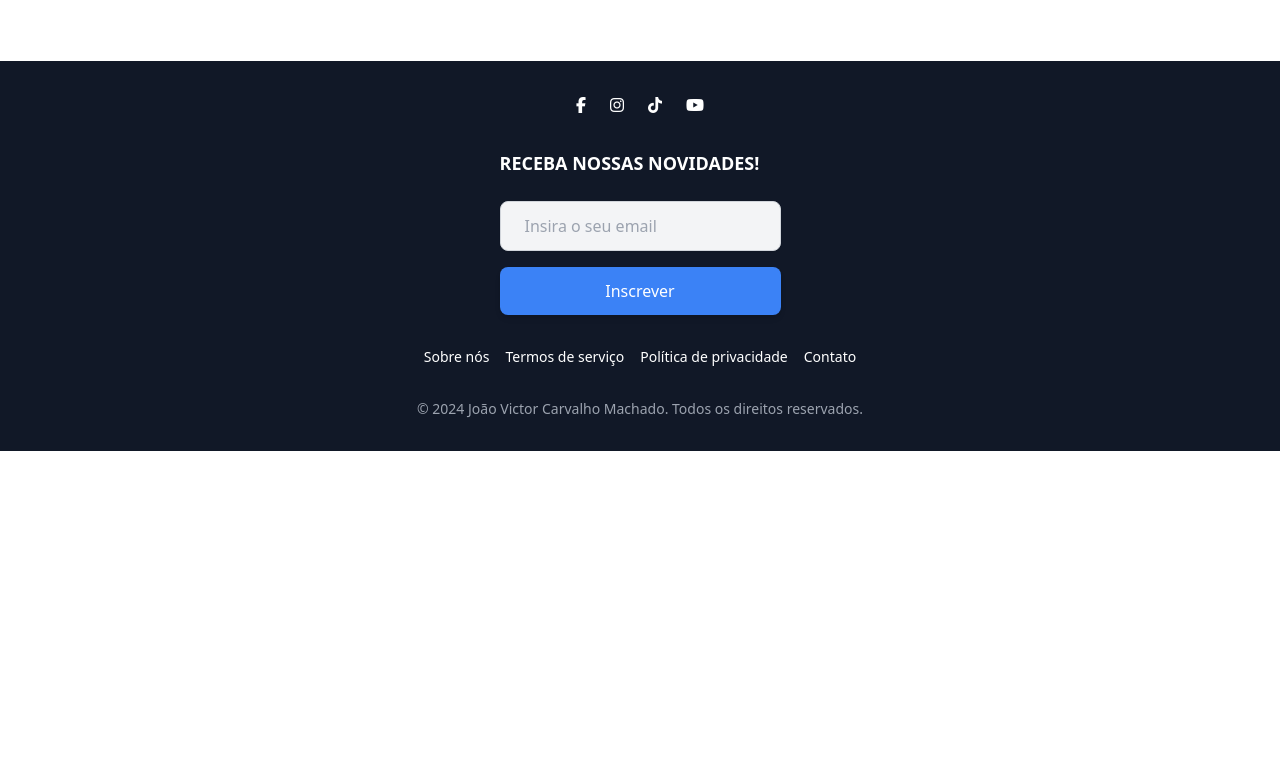
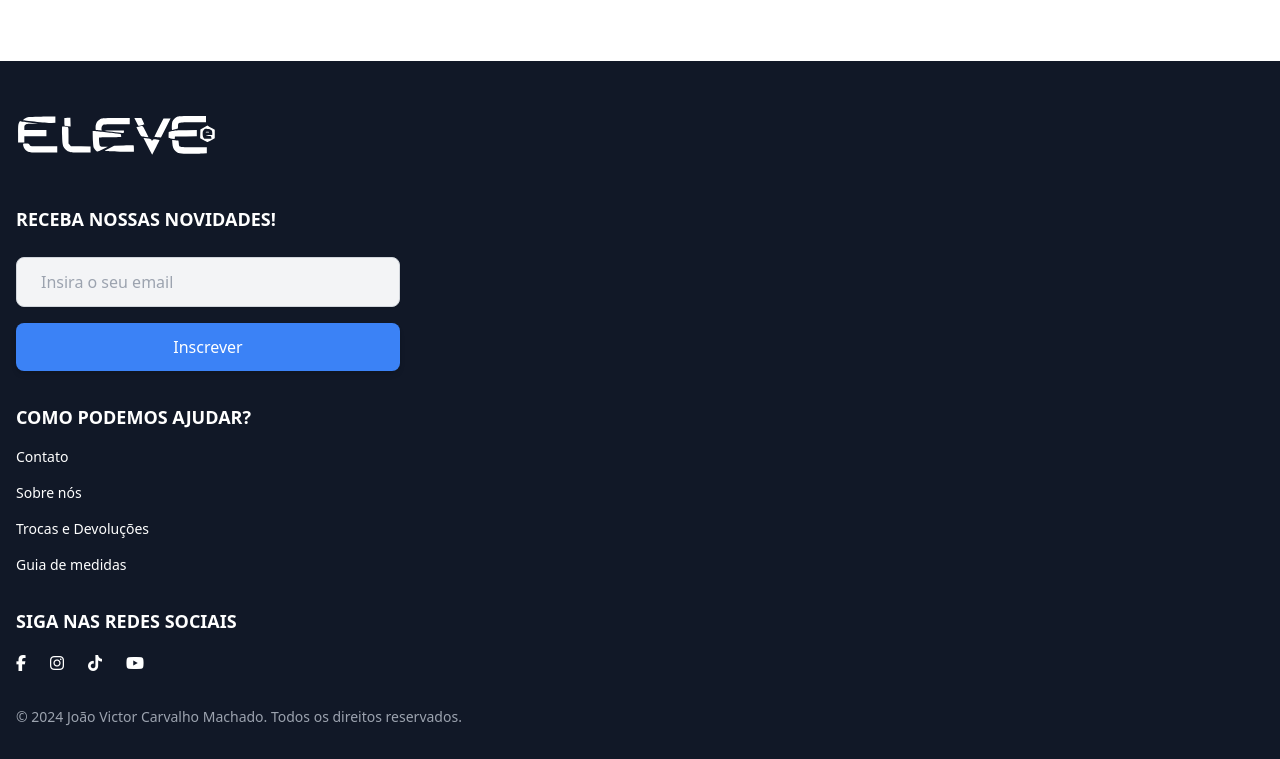
Before and after one commit to joaovictorcmd/project, a website: page src/pages/index.html in a window 1280 px wide. Shown: the part 1863-2622 px from the top of the page. Before the commit the page ends 2314 px from the top, so only its background shows below. Drawn offline with nearby package versions, Linux system fonts and the light colour scheme.

Commit message:
:recycle: refactor: Improve structure

```diff
--- a/src/components/footer.html
+++ b/src/components/footer.html
@@ -1,9 +1,144 @@
 <footer class="bg-gray-900 text-white py-8">
   <div class="container mx-auto px-4 flex flex-col gap-8">
     <!-- Parte superior do footer -->
-    <div class="flex flex-col items-center justify-between gap-8">
+    <div class="flex flex-col justify-between gap-8">
+      <a href="#" aria-label="Home" class="self-start text-white">
+        <svg
+          class="h-20 w-auto"
+          version="1.0"
+          xmlns="http://www.w3.org/2000/svg"
+          width="480.000000pt"
+          height="192.000000pt"
+          viewBox="0 0 480.000000 192.000000"
+          preserveAspectRatio="xMidYMid meet"
+        >
+          <g
+            transform="translate(0.000000,192.000000) scale(0.100000,-0.100000)"
+            fill="currentColor"
+            stroke="none"
+          >
+            <path
+              d="M3884 1354 c-50 -18 -111 -74 -130 -120 -15 -35 -20 -204 -6 -204 4
+1 36 9 72 19 l65 18 3 55 c5 96 -7 93 358 96 l314 3 0 74 0 75 -317 -1 c-253
+0 -327 -4 -359 -15z"
+            />
+            <path
+              d="M545 1351 c-252 -6 -273 -7 -311 -28 -22 -12 -46 -28 -53 -37 -15
+-18 -9 -19 194 -41 77 -9 196 -22 265 -31 69 -8 166 -14 215 -12 l90 3 0 75 0
+75 -65 1 c-36 0 -186 -2 -335 -5z"
+            />
+            <path
+              d="M1198 1323 l-38 -4 0 -89 c0 -49 3 -91 8 -93 4 -3 38 -8 75 -12 l68
+-7 -3 104 -3 103 -35 1 c-19 1 -52 -1 -72 -3z"
+            />
+            <path
+              d="M2057 1306 c-95 -34 -147 -109 -147 -214 0 -58 2 -62 23 -62 12 0 45
+-3 73 -6 l51 -6 -5 30 c-6 45 14 97 44 111 17 7 122 11 329 11 l305 0 0 75 0
+75 -317 0 c-239 -1 -327 -4 -356 -14z"
+            />
+            <path
+              d="M2886 1228 c25 -51 47 -94 48 -95 5 -6 146 32 146 39 0 5 -16 40 -35
+78 l-35 70 -85 0 -85 0 46 -92z"
+            />
+            <path
+              d="M3430 1090 l-110 -219 33 -5 c17 -3 53 -7 79 -10 l47 -6 116 230 115
+230 -85 0 -85 0 -110 -220z"
+            />
+            <path
+              d="M70 1199 c-17 -39 -20 -66 -20 -256 l0 -213 75 0 75 0 0 75 0 75 265
+0 265 0 0 75 0 75 -265 0 -265 0 0 54 c0 47 4 57 26 75 24 19 41 21 178 22
+168 2 157 6 -94 34 -80 9 -162 19 -182 22 -37 5 -38 4 -58 -38z"
+            />
+            <path
+              d="M4510 1091 l-85 -48 -3 -104 -2 -104 77 -45 c43 -25 83 -46 90 -48 7
+-2 51 18 98 44 l85 48 0 102 0 102 -52 30 c-29 16 -69 39 -88 50 l-36 21 -84
+-48z m175 -61 c20 -19 25 -33 25 -72 l0 -48 -77 0 c-88 0 -91 -17 -3 -22 54
+-3 55 -4 58 -35 l3 -33 -85 0 c-82 0 -85 1 -105 29 -16 22 -21 44 -21 92 0 55
+3 67 28 92 25 27 31 29 89 25 49 -3 68 -9 88 -28z"
+            />
+            <path
+              d="M4555 980 c-4 -6 12 -10 40 -10 28 0 44 4 40 10 -3 6 -21 10 -40 10
+-19 0 -37 -4 -40 -10z"
+            />
+            <path
+              d="M2985 1123 c-11 -2 -37 -9 -57 -14 l-38 -10 54 -108 c60 -120 51
+-113 174 -127 l63 -7 -68 137 c-70 142 -71 142 -128 129z"
+            />
+            <path
+              d="M1108 1114 c-4 -3 -5 -97 -2 -208 6 -226 14 -264 73 -329 20 -22 59
+-51 86 -63 48 -23 60 -24 288 -24 l237 0 0 74 0 75 -236 3 -236 3 -29 33 -29
+32 0 194 c0 220 9 199 -90 211 -31 3 -59 3 -62 -1z"
+            />
+            <path
+              d="M3745 1006 l-80 -22 -3 -68 c-2 -38 1 -73 5 -77 4 -4 38 -11 75 -15
+l66 -7 4 29 3 29 263 3 262 2 0 75 0 75 -257 -1 c-232 -1 -266 -3 -338 -23z"
+            />
+            <path
+              d="M2135 1009 c88 -12 421 -49 440 -49 10 0 15 10 15 30 l0 30 -257 -1
+c-180 -1 -240 -4 -198 -10z"
+            />
+            <path
+              d="M1841 923 c0 -49 4 -136 8 -195 6 -91 11 -112 34 -147 15 -22 38 -48
+52 -57 25 -16 29 -15 148 44 l122 61 -82 0 c-110 1 -118 9 -128 124 -4 47 -4
+91 0 97 4 6 98 10 272 10 238 0 265 2 259 16 -3 9 -6 26 -6 39 0 21 -6 23 -97
+34 -54 6 -193 22 -310 36 -116 14 -225 25 -242 25 l-31 0 1 -87z"
+            />
+            <path
+              d="M3118 724 c33 -66 80 -157 105 -203 l45 -84 83 164 c46 90 87 172 91
+181 6 14 -3 17 -69 24 -72 6 -77 5 -93 -16 l-18 -23 -7 22 c-9 28 -32 37 -123
+46 l-73 7 59 -118z"
+            />
+            <path
+              d="M3752 713 c7 -95 24 -138 73 -186 60 -59 105 -67 355 -67 119 0 258
+3 308 6 l92 7 0 73 0 74 -318 0 c-366 0 -345 -5 -355 94 -3 32 -7 59 -9 61 -2
+1 -36 6 -77 10 l-74 7 5 -79z"
+            />
+            <path
+              d="M170 685 c0 -65 56 -144 125 -176 36 -17 70 -19 368 -19 l327 0 0 75
+0 75 -311 0 c-200 0 -317 4 -330 11 -11 5 -24 21 -29 35 -9 22 -14 24 -80 24
+-68 0 -70 -1 -70 -25z"
+            />
+            <path
+              d="M2585 660 l-230 -5 -114 -59 c-102 -51 -113 -59 -95 -70 13 -7 125
+-12 352 -14 l332 -3 0 75 c0 41 -3 76 -7 78 -5 2 -111 1 -238 -2z"
+            />
+          </g>
+        </svg>
+      </a>
+
+      <!-- Newsletter -->
+      <div class="flex flex-col gap-6">
+        <h3 class="uppercase text-lg font-bold">Receba nossas novidades!</h3>
+        <form class="flex flex-col gap-4 w-96 self-start">
+          <input
+            type="email"
+            placeholder="Insira o seu email"
+            class="w-full px-6 py-3 text-black bg-gray-100 border border-gray-300 rounded-lg shadow-sm focus:outline-none focus:ring-2 focus:ring-blue-400 focus:border-blue-500 transition duration-300"
+          />
+          <button
+            type="submit"
+            class="px-6 py-3 bg-blue-500 text-white font-medium rounded-lg shadow-md transition duration-300 hover:bg-blue-600 focus:outline-none focus:ring-2 focus:ring-blue-400"
+          >
+            Inscrever
+          </button>
+        </form>
+      </div>
+
+      <!-- Links de navegação -->
+      <div class="flex flex-col gap-4">
+        <h3 class="text-lg font-bold uppercase">Como podemos ajudar?</h3>
+        <div class="flex flex-col gap-4 text-sm items-start">
+          <a href="#" class="hover:text-gray-300 hover:underline">Contato</a>
+          <a href="#" class="hover:text-gray-300 hover:underline">Sobre nós</a>
+          <a href="#" class="hover:text-gray-300 hover:underline">Trocas e Devoluções</a>
+          <a href="#" class="hover:text-gray-300 hover:underline">Guia de medidas</a>
+        </div>
+      </div>
+
       <!-- Redes Sociais -->
-      <div class="flex gap-6">
+      <div class="flex flex-col gap-4">
+        <h3 class="text-lg font-bold uppercase">Siga nas redes sociais</h3>
+        <div class="flex gap-6 items-start">
           <a
             href="http://"
             aria-label="Facebook"
@@ -48,38 +183,13 @@
             ></i>
           </a>
         </div>
-
-      <!-- Newsletter -->
-      <div class="flex flex-col gap-6">
-        <h3 class="uppercase text-lg font-bold">Receba nossas novidades!</h3>
-        <form class="flex flex-col gap-4">
-          <input
-            type="email"
-            placeholder="Insira o seu email"
-            class="w-full px-6 py-3 text-black bg-gray-100 border border-gray-300 rounded-lg shadow-sm focus:outline-none focus:ring-2 focus:ring-blue-400 focus:border-blue-500 transition duration-300"
-          />
-          <button
-            type="submit"
-            class="px-6 py-3 bg-blue-500 text-white font-medium rounded-lg shadow-md transition duration-300 hover:bg-blue-600 focus:outline-none focus:ring-2 focus:ring-blue-400"
-          >
-            Inscrever
-          </button>
-        </form>
-      </div>
-
-      <!-- Links de navegação -->
-      <div class="flex gap-4 text-sm">
-        <a href="#" class="hover:text-gray-300">Sobre nós</a>
-        <a href="#" class="hover:text-gray-300">Termos de serviço</a>
-        <a href="#" class="hover:text-gray-300">Política de privacidade</a>
-        <a href="#" class="hover:text-gray-300">Contato</a>
       </div>
     </div>
 
     <!-- Parte inferior do footer -->
-    <div class="text-center text-sm text-gray-400">
+    <div class="text-sm text-gray-400">
       © 2024
-      <a href="http://" target="_blank" rel="noopener noreferrer"
+      <a href="https://github.com/joaovictorcmd" target="_blank" rel="noopener noreferrer" class="hover:text-gray-300 hover:underline"
         >João Victor Carvalho Machado</a
       >. Todos os direitos reservados.
     </div>
```
Also changed, not shown: dist/output.css. Lines whose indentation alone changed are shown as unchanged.
